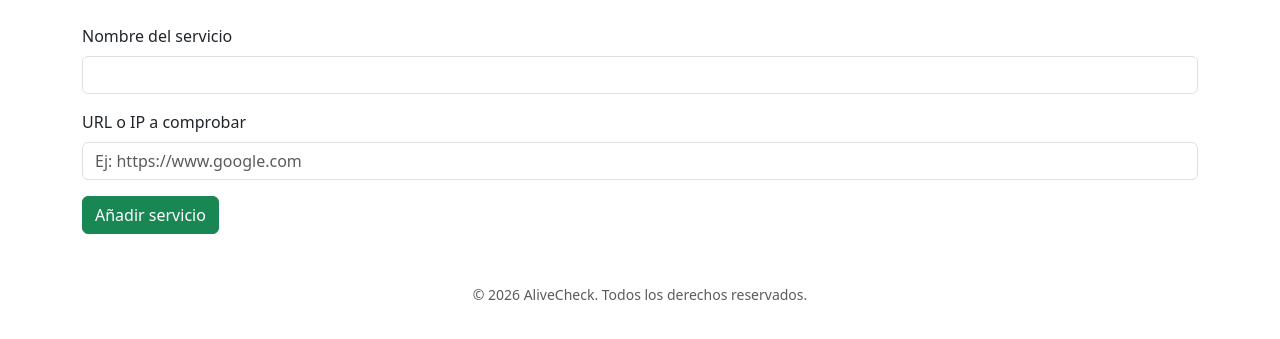
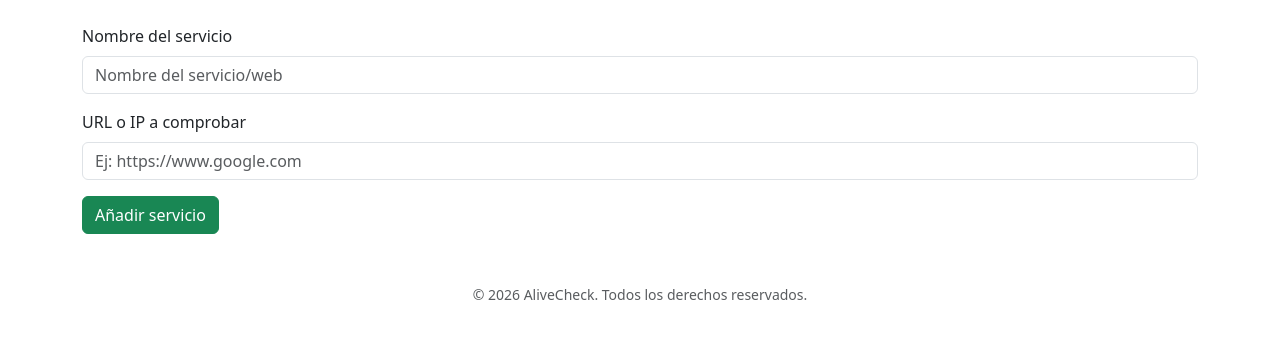
Before and after one commit to ysflamine/alivecheck, a Laravel app: page /services/create in a window 1280 px wide. Shown: the part 56-395 px from the top of the page. Run offline with Laravel 12, Linux system fonts and the light colour scheme.

Commit message:
refactor: crear componente reutilizable x-campo para entradas de formulario

```diff
--- /dev/null
+++ b/resources/views/components/campo.blade.php
@@ -0,0 +1,13 @@
+@props(['nombre', 'etiqueta', 'tipo' => 'text', 'placeholder' => ''])
+<div class="mb-3">
+    {{-- etiqueta--}}
+    <label for="{{ $nombre }}" class="form-label">{{ $etiqueta }}</label>
+    {{-- input--}}
+    {{-- old() es para que si hay error en el formulario el usuario no tenga que volver a escribirlo--}}
+    {{-- para la seccion error/enderror, he copiado eso de la documentacion oficial, indica que si hay error en mi caso, metera la palabra is-invalid en meido "class="form-control is-invalid"" si no ignora y la clase quedaria normal "class="form-control" --}}
+    <input  type="{{ $tipo }}"  name="{{ $nombre }}"  id="{{ $nombre }}"  value="{{ old($nombre)}}"  placeholder="{{ $placeholder }}" class="form-control @error($nombre) is-invalid @enderror" required>
+    {{-- mensaje de error--}}
+    @error($nombre)
+        <div class="invalid-feedback">{{ $message }}</div>
+    @enderror
+</div>
--- a/resources/views/services/create.blade.php
+++ b/resources/views/services/create.blade.php
@@ -1,21 +1,10 @@
 <x-layouts.app titulo="AliveCheck - Añadir servicio">
 <form action="{{ route('services.store') }}" method="POST">
-    @csrf <!-- SIEMPRE hay que poner el token de seguridad -->
-<div class="mb-3">
-    <label for="name" class="form-label">Nombre del servicio</label>
-    <input type="text" class="form-control @error('name') is-invalid @enderror"  id="name" name="name" value="{{ old('name') }}" required>
-    <!-- Este div solo aparece si hay error y Bootstrap lo pinta de rojo -->
-    @error('name')
-        <div class="invalid-feedback">{{ $message }}</div>
-    @enderror
-</div>
-<div class="mb-3">
-    <label for="target" class="form-label" >URL o IP a comprobar</label>
-    <input type="text" placeholder="Ej: https://www.google.com" class="form-control @error('target') is-invalid @enderror"  id="target" name="target" value="{{ old('target') }}" required>
-    @error('target')
-        <div class="invalid-feedback">{{ $message }}</div>
-    @enderror
-</div>
+    @csrf
+    {{-- Campo de nombre del servicio, hacemos uso del componente --}}
+    <x-campo nombre="name" etiqueta="Nombre del servicio" placeholder="Nombre del servicio/web"/>
+    {{-- Campo de URL o IP del servicio haciendo uso del componente --}}
+    <x-campo nombre="target" etiqueta="URL o IP a comprobar" placeholder="Ej: https://www.google.com"/>
 <button type="submit" class="btn btn-success">Añadir servicio</button>
 </form>
 </x-layouts.app>
```
